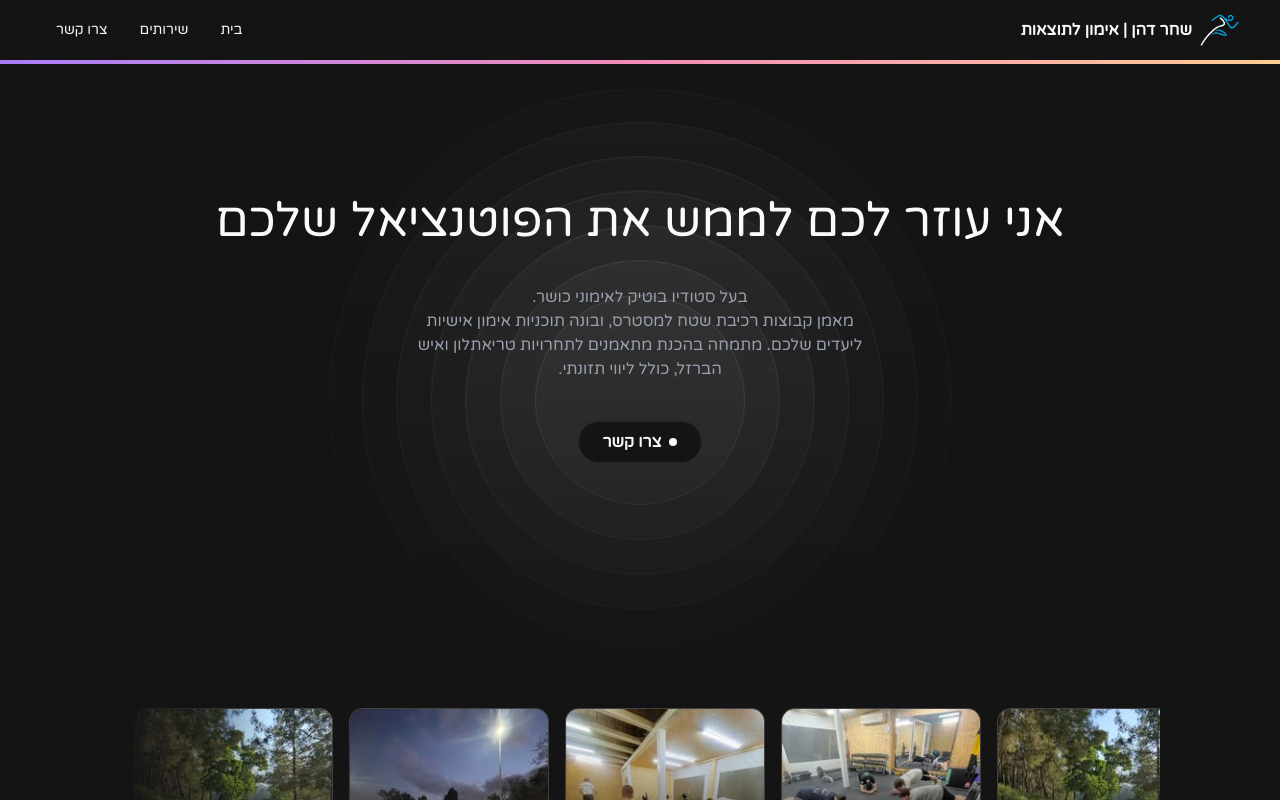
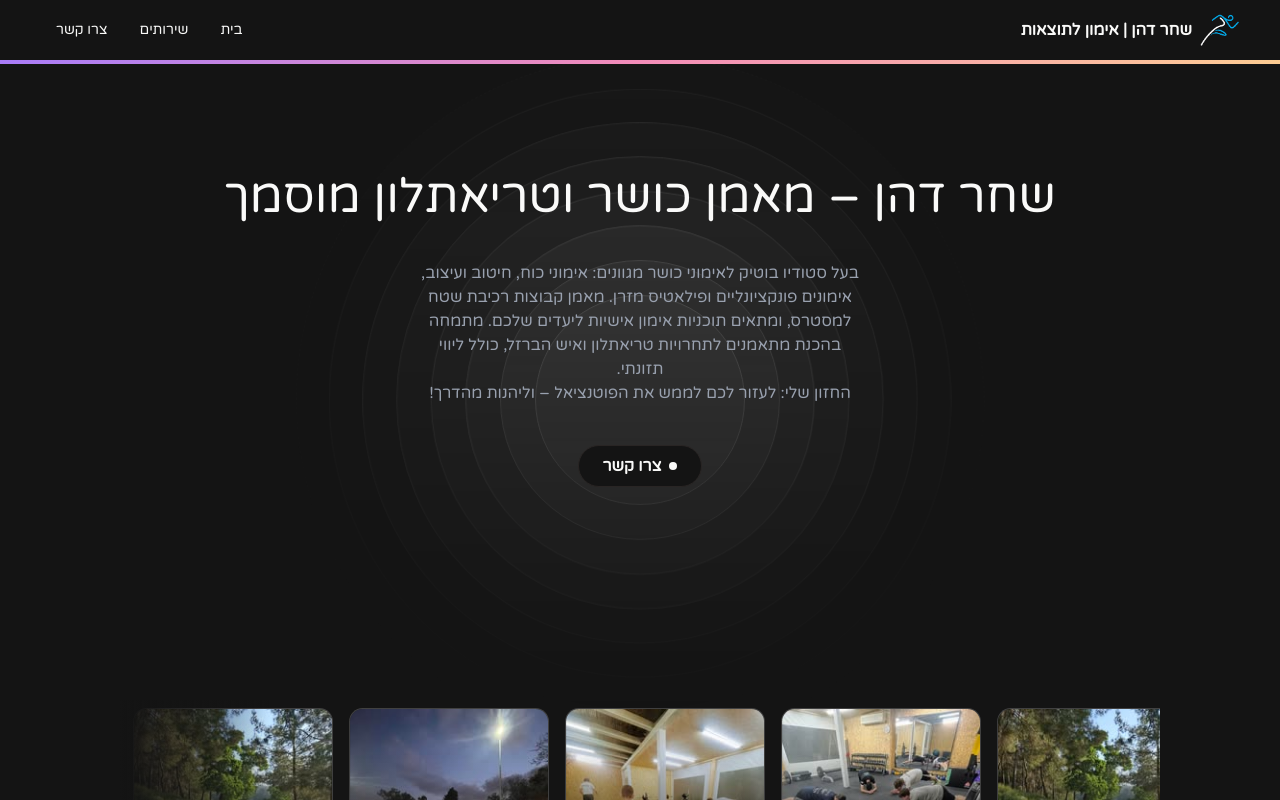
Before and after one commit to Frostn1/shahardahan-portflio, a React (Vite) app: page / in a window 1280 px wide. Shown: the top 800 px of the page. Built offline with nearby package versions, Linux system fonts and the light colour scheme.

Commit message:
Fixed text

```diff
--- a/src/components/welcomecard/welcomecard.tsx
+++ b/src/components/welcomecard/welcomecard.tsx
@@ -8,15 +8,17 @@ const WelcomeCard = () => {
     <div id={"welcome"} className="h-full grid grid-rows-2 gap-0 xl:gap-30">
       <div className="p-5 sm:p-0 flex flex-col items-center justify-center bg-green-0 gap-10">
         <div className="text-3xl lg:text-5xl text-center text-wrap">
-          אני עוזר לכם לממש את הפוטנציאל שלכם
+          שחר דהן – מאמן כושר וטריאתלון מוסמך
         </div>
         <div
           dir="rtl"
           className="text-(--sub-header) text-wrap sm:w-md text-center"
         >
-          בעל סטודיו בוטיק לאימוני כושר. <br />
-          מאמן קבוצות רכיבת שטח למסטרס, ובונה תוכניות אימון אישיות ליעדים שלכם.
-          מתמחה בהכנת מתאמנים לתחרויות טריאתלון ואיש הברזל, כולל ליווי תזונתי.
+          בעל סטודיו בוטיק לאימוני כושר מגוונים: אימוני כוח, חיטוב ועיצוב,
+          אימונים פונקציונליים ופילאטיס מזרן. מאמן קבוצות רכיבת שטח למסטרס,
+          ומתאים תוכניות אימון אישיות ליעדים שלכם. מתמחה בהכנת מתאמנים לתחרויות
+          טריאתלון ואיש הברזל, כולל ליווי תזונתי. <br />
+          החזון שלי: לעזור לכם לממש את הפוטנציאל – וליהנות מהדרך!
         </div>
         <Dialog>
           <DialogTrigger asChild>
```
